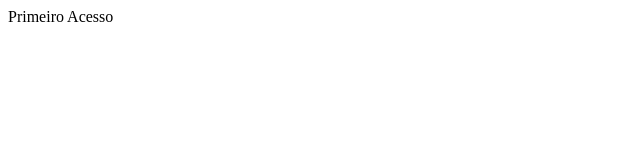
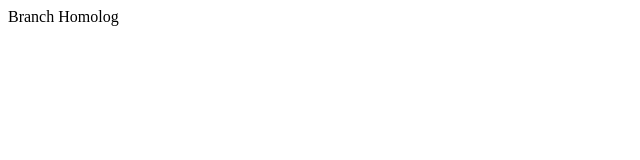
Before and after one commit to CarlosEduardoSouza/TesteGitm, a plain HTML site: page Index.html in a window 1280 px wide. Shown: the full height of the page, 0-640 px from the left. Drawn offline with Linux system fonts and the light colour scheme.

Commit message:
Branch homolog

```diff
--- a/Index.html
+++ b/Index.html
@@ -3,6 +3,6 @@
         <title>Titulo</title>
     </head>
     <body>
-        <p>Primeiro Acesso</p>
+        <p>Branch Homolog</p>
     </body>
 </html>
```
